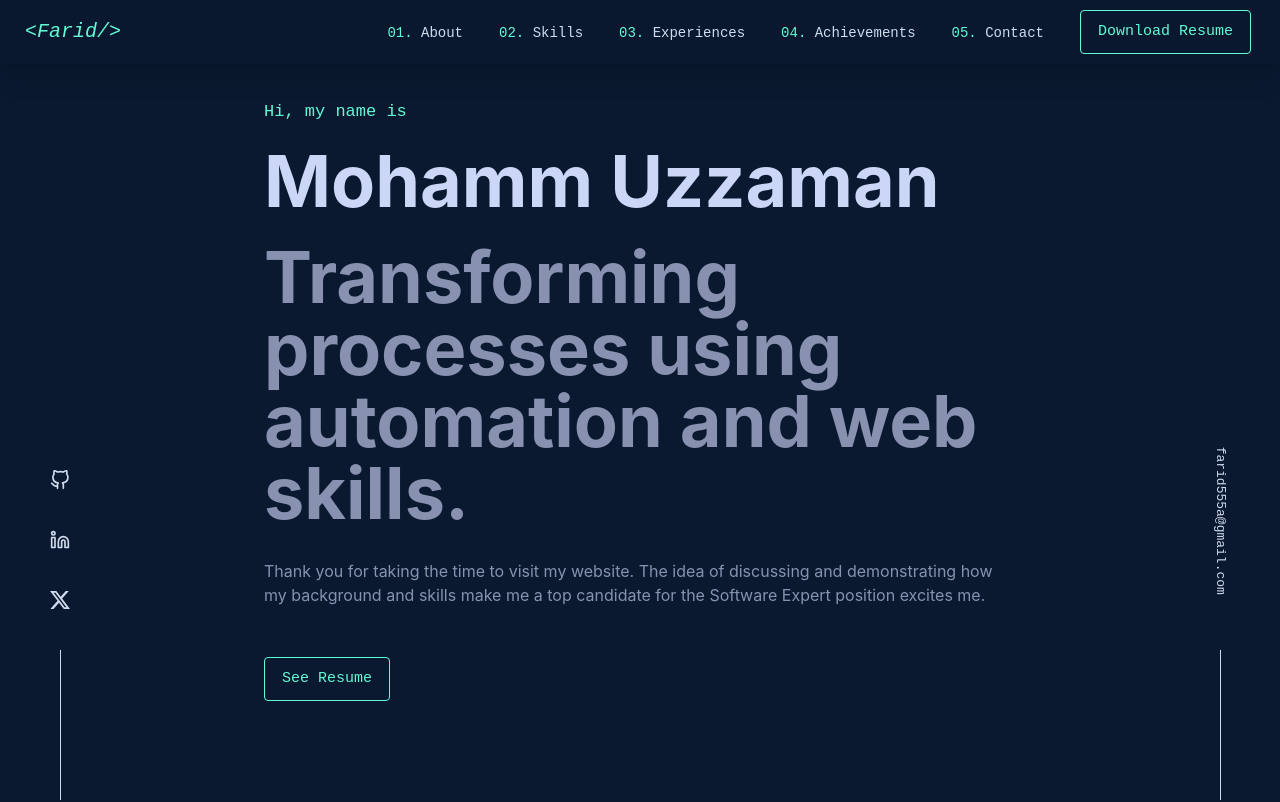
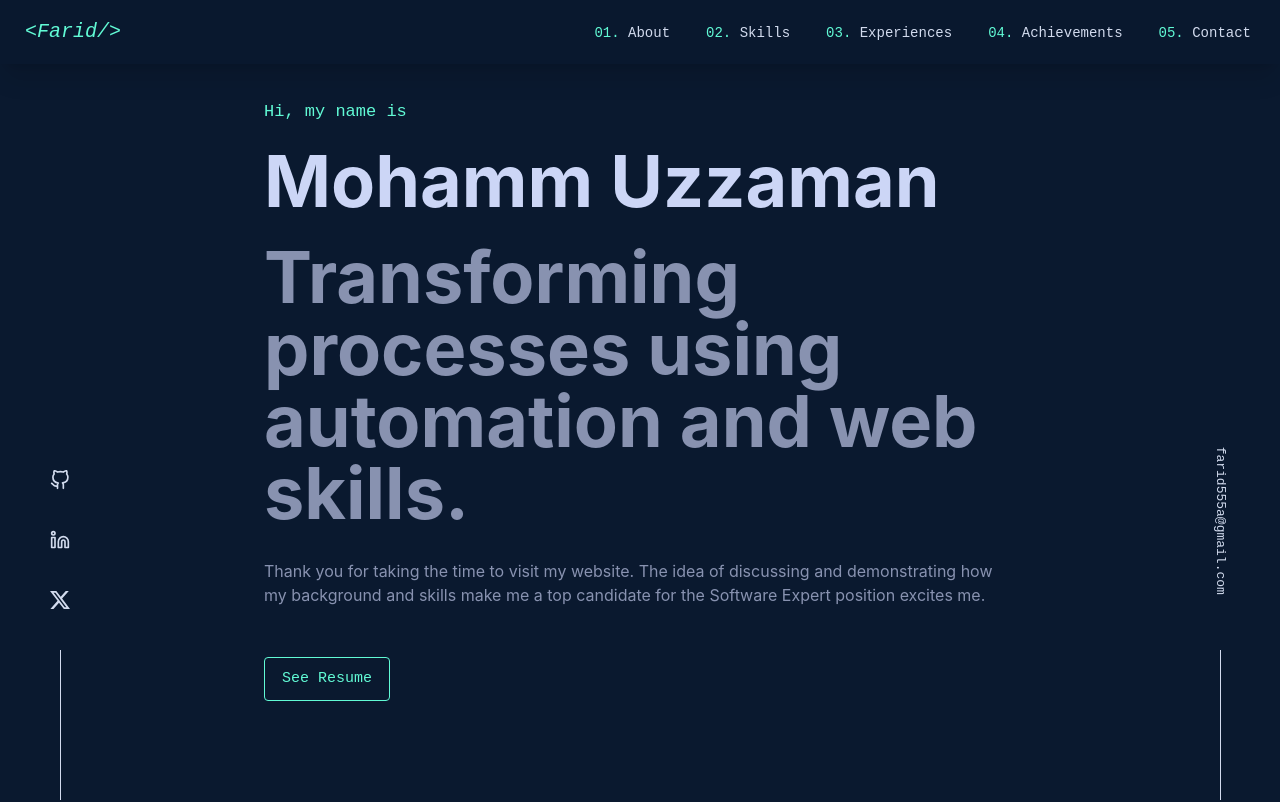
Before and after one commit to farid555/portfolio-v1, a React (Vite) app: page / in a window 1280 px wide. Shown: the top 802 px of the page. Built offline with nearby package versions, Linux system fonts and the light colour scheme.

Commit message:
Update Navbar.jsx

```diff
--- a/src/components/Navbar/Navbar.jsx
+++ b/src/components/Navbar/Navbar.jsx
@@ -82,14 +82,7 @@ const Navbar = () => {
           <span className="text-[#61fad5] text-prime">05.</span> Contact
         </Link>
       </li>
-      <button
-        onClick={() => {
-          download(PDF_FILE_URL);
-        }}
-        className="button tracking-normal"
-      >
-        Download Resume
-      </button>
+
     </div>
   );
 
```
